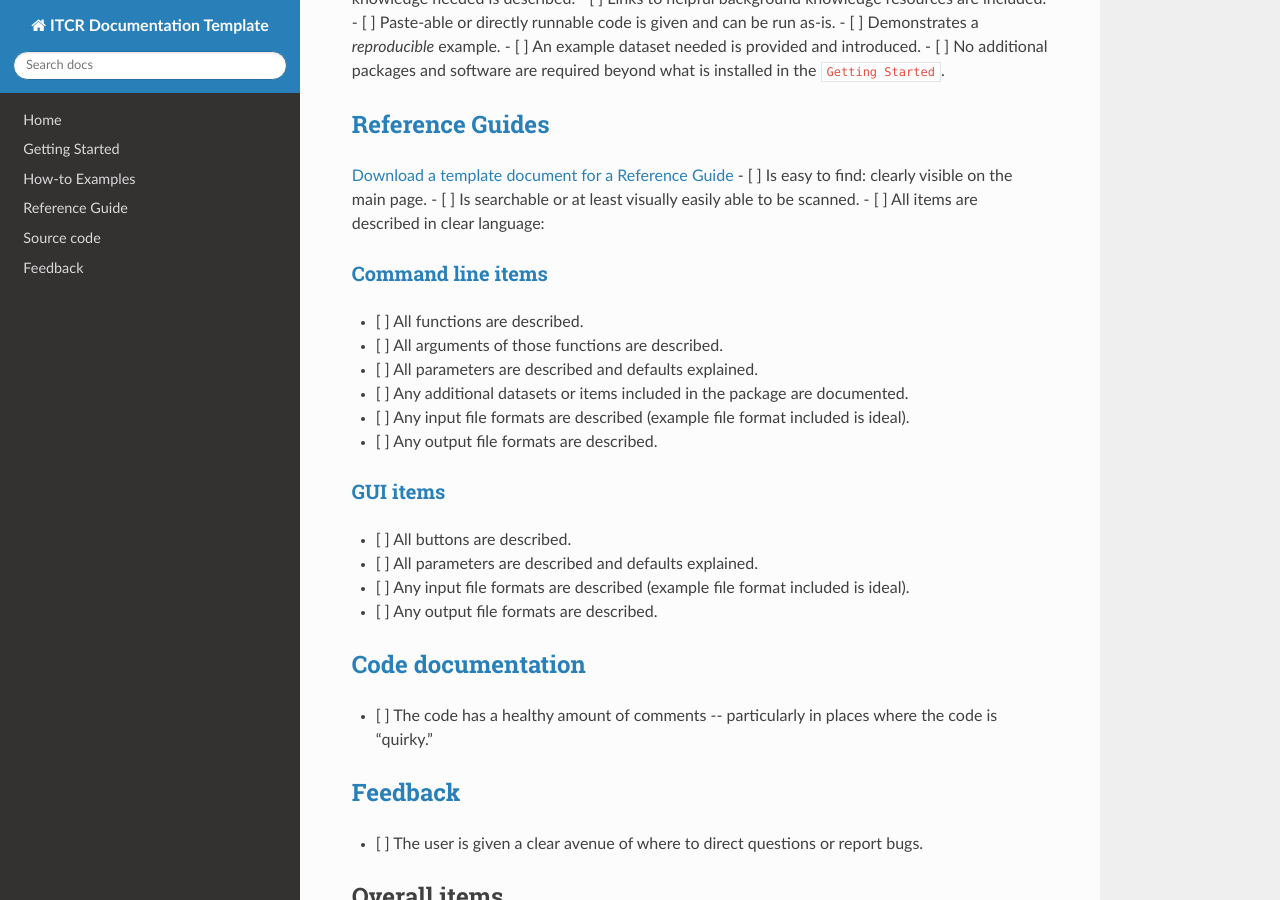
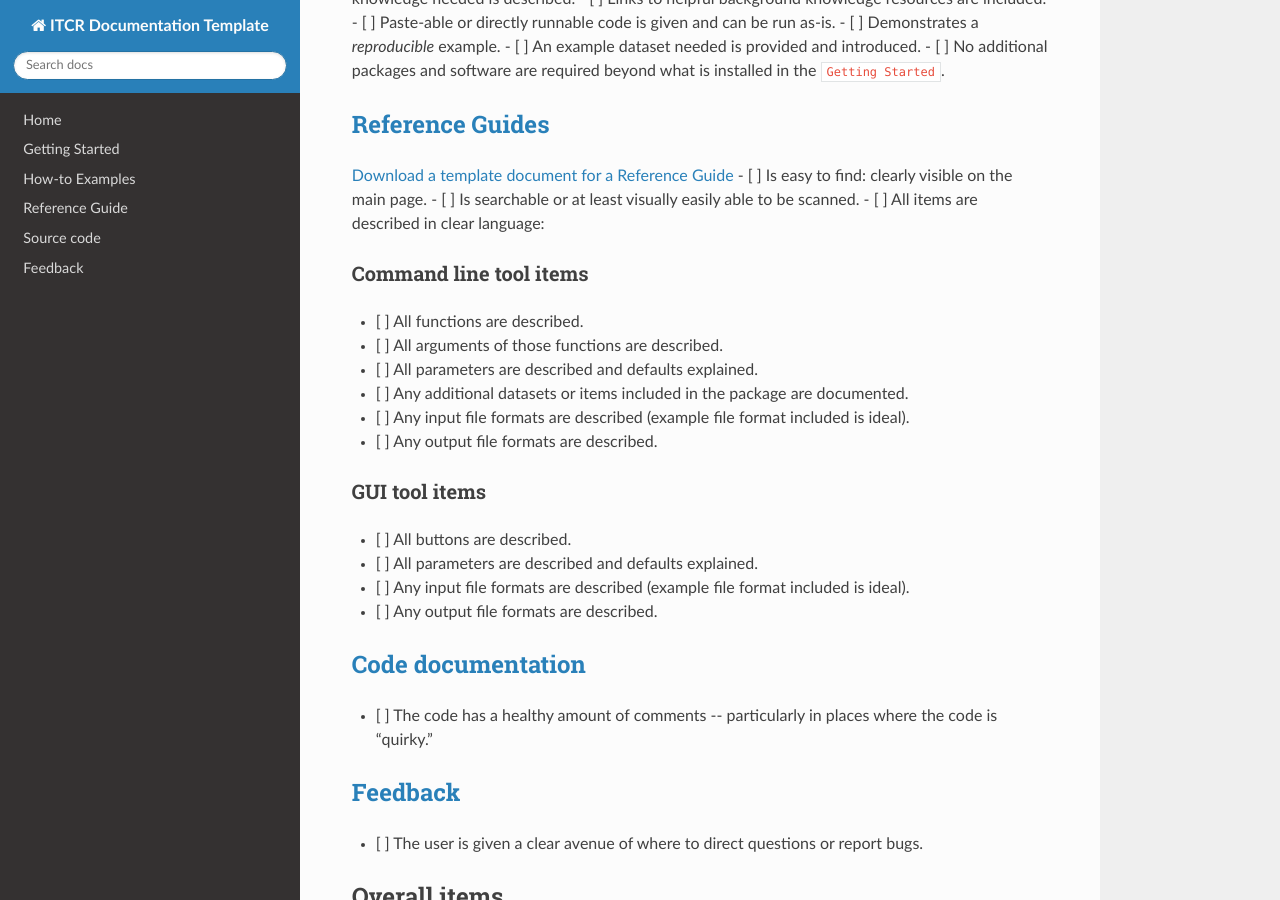
Before and after one commit to cansavvy/itcr-template-documentation, an MkDocs documentation site: the page built from docs/well_documented_checklist.md, in a window 1280 px wide and 900 px high, scrolled down 621 px. Built offline with MkDocs 1.6.1, drawn with Linux system fonts in a browser that asks for light colours; nearby versions of some CDN libraries.

```diff
--- a/docs/well_documented_checklist.md
+++ b/docs/well_documented_checklist.md
@@ -5,16 +5,16 @@ Each major section has links to the chapter that discusses the section in-depth
 
 - [ ] The “why” of this tool is obvious on the [main page](Link to chapter that describes this).
 
-## [Getting Started](Link to chapter)
-[Download a template document for a Getting Started section](Link to template doc)
+## [Getting Started](https://jhudatascience.org/ITCR_Documentation_and_Usability/creating-a-smooth-getting-started-section.html)
+[Download a template document for a Getting Started section](https://raw.githubusercontent.com/jhudsl/itcr-template-documentation/master/docs/getting_started_template.md)
 - [ ] Is easy to find: clearly visible on the main page.
 - [ ] Provides the user with the introductory concepts of the tool.
 - [ ] Has clear steps for installation.
 - [ ] Dependencies are made clear.
 - [ ] Directs the user to the How-to Examples section.
 
-## [How-to Examples/Vignettes](Link to chapter)
-[Download a template document for a How-to Example](Link to template doc)
+## [How-to Examples/Vignettes](https://jhudatascience.org/ITCR_Documentation_and_Usability/creating-helpful-how-to-examples.html)
+[Download a template document for a How-to Example](https://raw.githubusercontent.com/jhudsl/itcr-template-documentation/master/docs/how_to_examples.md)
 - [ ] Is easy to find: clearly visible on the main page.
 - [ ] Demonstrates examples that are the most common use case(s).
 - [ ] Prerequisite knowledge needed is described.
@@ -24,13 +24,13 @@ Each major section has links to the chapter that discusses the section in-depth
   - [ ] An example dataset needed is provided and introduced.
   - [ ] No additional packages and software are required beyond what is installed in the `Getting Started`.
 
-## [Reference Guides](Link to chapter)
-[Download a template document for a Reference Guide](Link to template doc)
+## [Reference Guides](https://jhudatascience.org/ITCR_Documentation_and_Usability/creating-handy-reference-guides.html)
+[Download a template document for a Reference Guide](https://raw.githubusercontent.com/jhudsl/itcr-template-documentation/master/docs/reference_guide_template.md)
 - [ ] Is easy to find: clearly visible on the main page.
 - [ ] Is searchable or at least visually easily able to be scanned.
 - [ ] All items are described in clear language:
 
-### [Command line items](Link to subsection of chapter about command line ref docs)
+### Command line tool items
   - [ ] All functions are described.
   - [ ] All arguments of those functions are described.
   - [ ] All parameters are described and defaults explained.
@@ -38,16 +38,16 @@ Each major section has links to the chapter that discusses the section in-depth
   - [ ] Any input file formats are described (example file format included is ideal).
   - [ ] Any output file formats are described.
 
-### [GUI items](Link to subsection of chapter about GUI ref docs)
+### GUI tool items
   - [ ] All buttons are described.
   - [ ] All parameters are described and defaults explained.
   - [ ] Any input file formats are described (example file format included is ideal).
   - [ ] Any output file formats are described.
 
-## [Code documentation](Link to chapter)
+## [Code documentation](https://jhudatascience.org/ITCR_Documentation_and_Usability/creating-clarifying-code-comments.html)
 - [ ] The code has a healthy amount of comments -- particularly in places where the code is “quirky.”
 
-## [Feedback](Link to chapter)
+## [Feedback](https://jhudatascience.org/ITCR_Documentation_and_Usability/obtaining-user-feedback.html)
 - [ ] The user is given a clear avenue of where to direct questions or report bugs.
 
 ## Overall items
```
